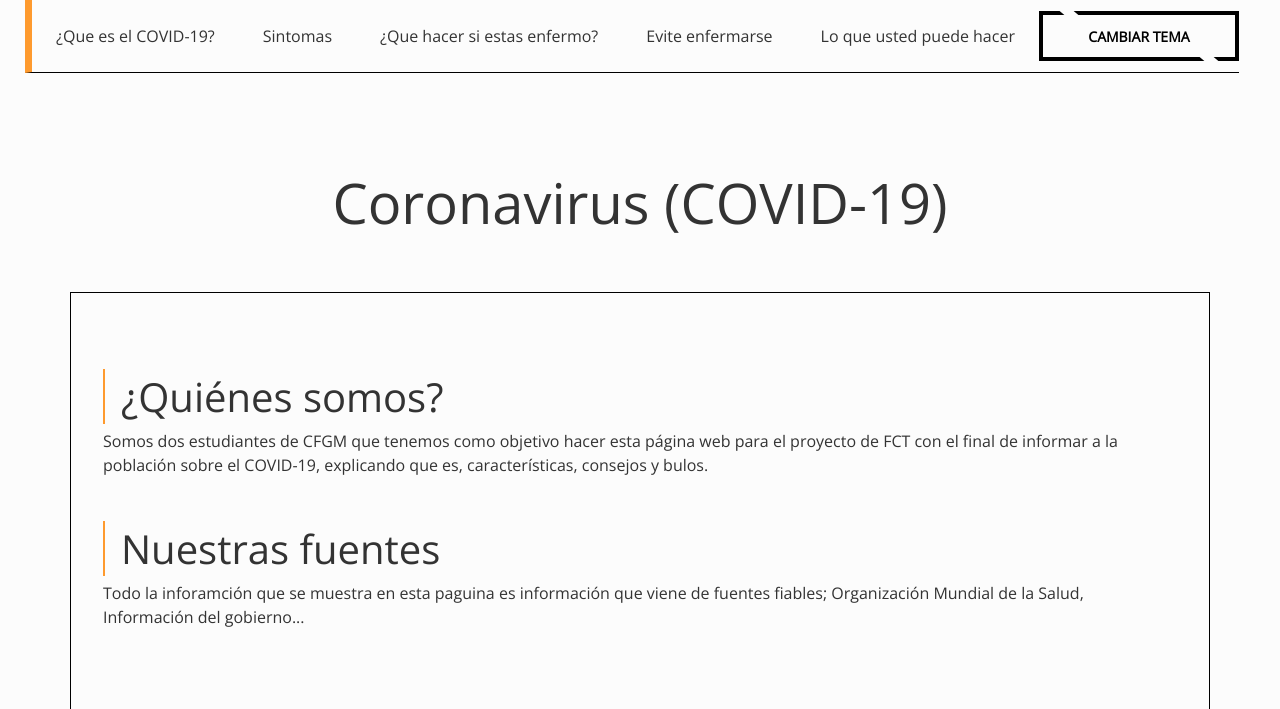
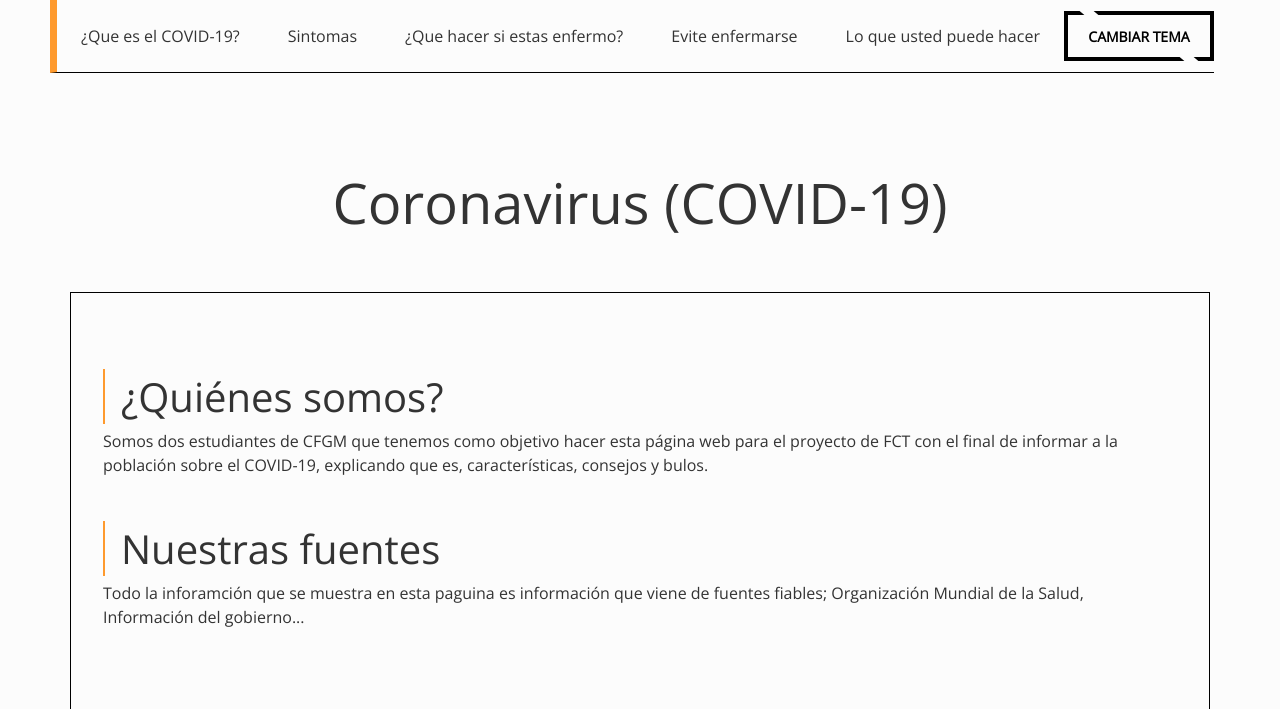
Before and after one commit to BestCobid19/Pagina-Web, a PHP site: page / in a window 1280 px wide. Shown: the top 709 px of the page. Run offline with PHP 8.4, Linux system fonts and the light colour scheme.

Commit message:
Update style.css

```diff
--- a/css/style.css
+++ b/css/style.css
@@ -34,8 +34,9 @@ body{
     color: var(--color-text);
 
 }
+/*Boton*/
 .boton{
-    width:200px;
+    width:150px;
     height:50px;
     background:none;
     border:4px solid;
@@ -70,6 +71,8 @@ body{
 .boton:hover::after{
     right:80%;
 }
+/*Fin del boton*/
+
 footer{
     border: solid 0.2px var(--negro);
     margin: 10px 10px;
```
